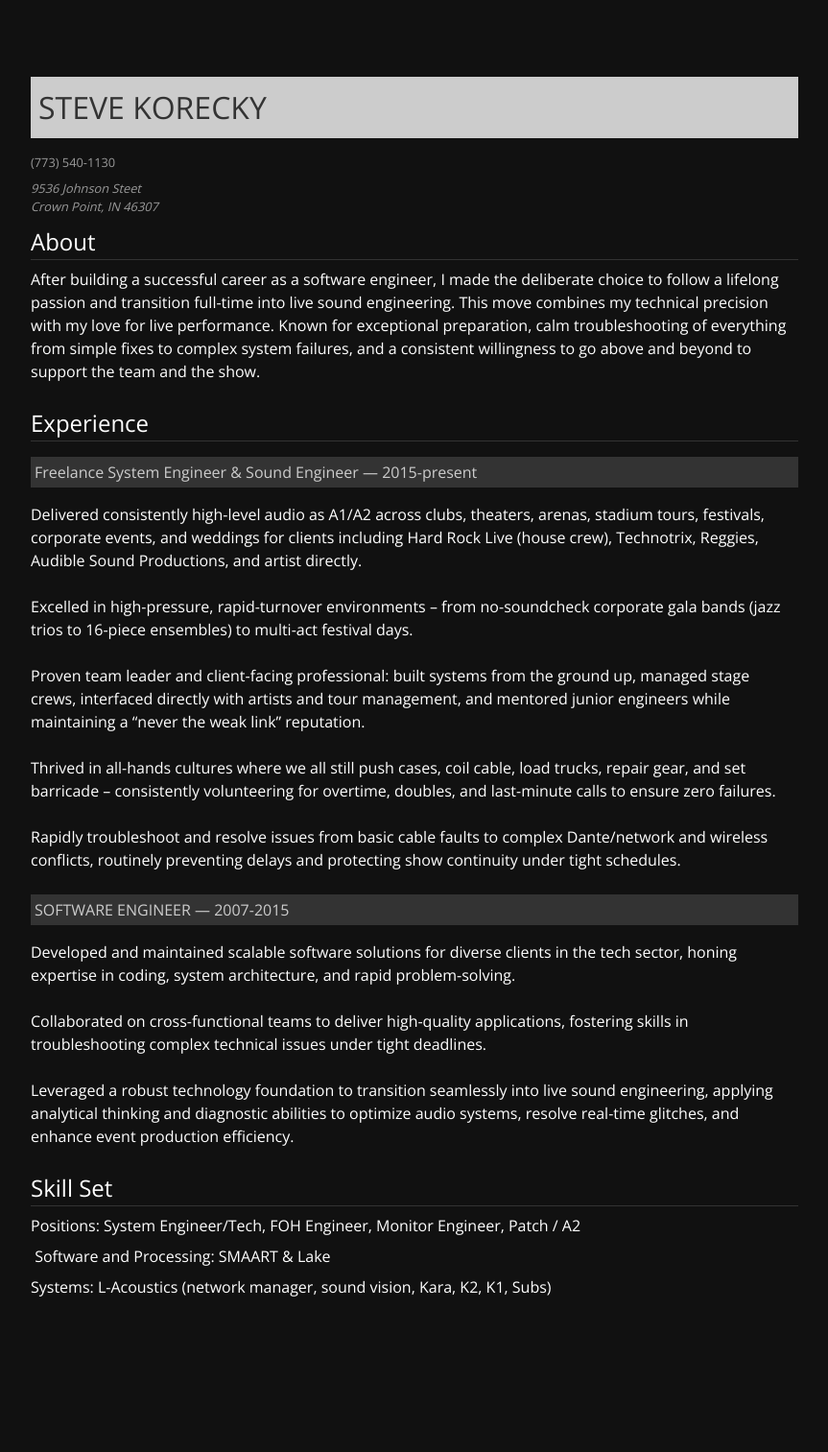
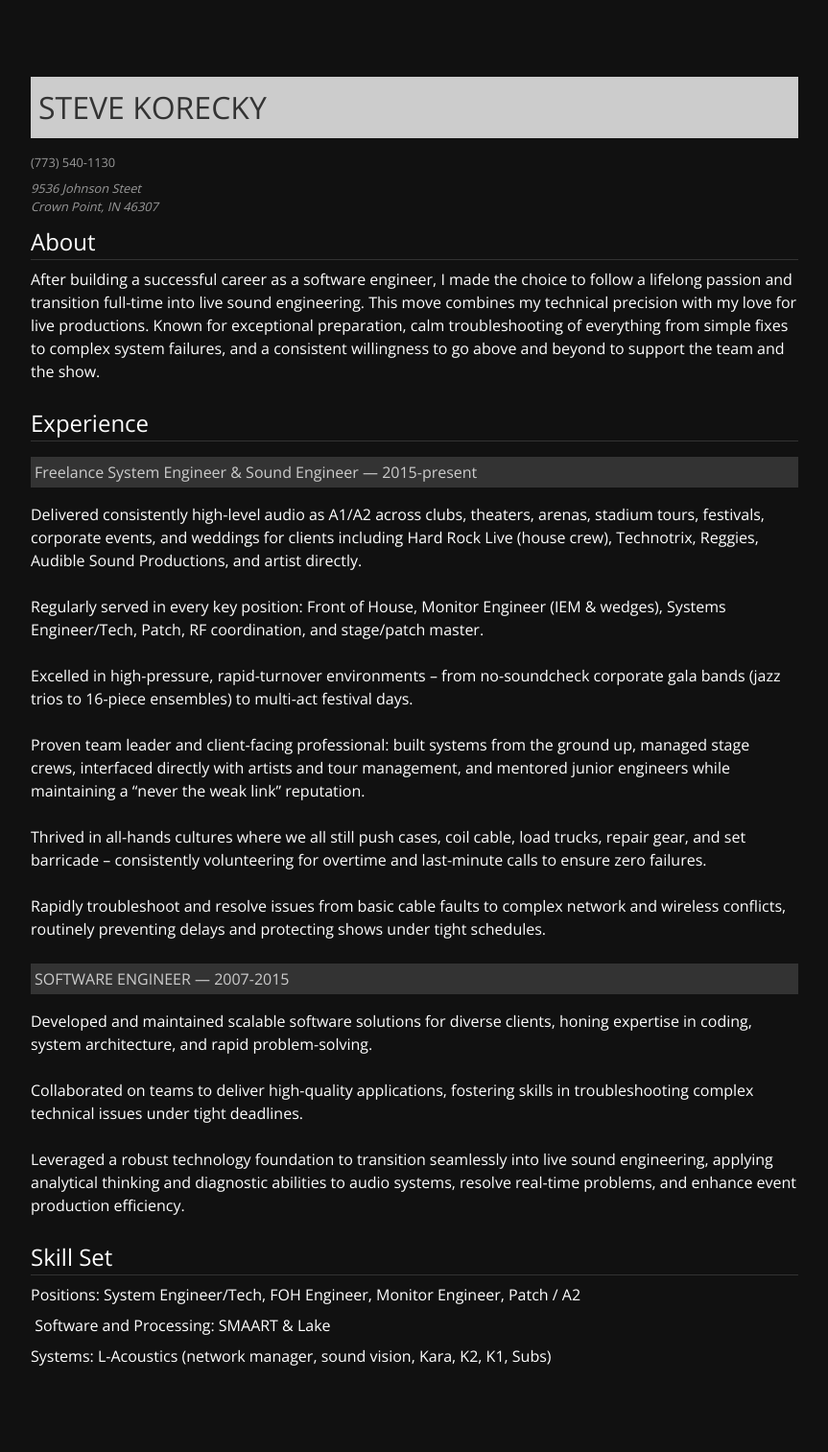
Before and after one commit to skorecky/skorecky.github.io, a Jekyll site: the page built from resume.html, in a window 1280 px wide. Shown: the whole page at 96% size, without its empty margins (208-1071 px from the left). Built offline with Jekyll 4.4.1, drawn with Linux system fonts in a browser that asks for light colours; before the commit the page ends 1441 px from its top, so only the background shows below that.

Commit message:
resume updates

```diff
--- a/resume.html
+++ b/resume.html
@@ -7,26 +7,26 @@ layout: default
   <address>9536 Johnson Steet <br/>Crown Point, IN 46307</address>
   <h2>About</h2>
   <p>
-    After building a successful career as a software engineer,
-    I made the deliberate choice to follow a lifelong passion and transition
-    full-time into live sound engineering. This move combines my technical
-    precision with my love for live performance. Known for exceptional
-    preparation, calm troubleshooting of everything from simple fixes to complex
-    system failures, and a consistent willingness to go above and beyond to
-    support the team and the show.
+    After building a successful career as a software engineer, I made the choice
+    to follow a lifelong passion and transition full-time into live sound
+    engineering. This move combines my technical precision with my love for live
+    productions. Known for exceptional preparation, calm troubleshooting of
+    everything from simple fixes to complex system failures, and a consistent
+    willingness to go above and beyond to support the team and the show.
   </p>
   <h2>Experience</h2>
   <h3>Freelance System Engineer &amp; Sound Engineer &mdash; 2015-present</h3>
   <p>Delivered consistently high-level audio as A1/A2 across clubs, theaters, arenas, stadium tours, festivals, corporate events, and weddings for clients including Hard Rock Live (house crew), Technotrix, Reggies, Audible Sound Productions, and artist directly.</p>
+  <p>Regularly served in every key position: Front of House, Monitor Engineer (IEM & wedges), Systems Engineer/Tech, Patch, RF coordination, and stage/patch master.</p>
   <p>Excelled in high-pressure, rapid-turnover environments – from no-soundcheck corporate gala bands (jazz trios to 16-piece ensembles) to multi-act festival days.</p>
   <p>Proven team leader and client-facing professional: built systems from the ground up, managed stage crews, interfaced directly with artists and tour management, and mentored junior engineers while maintaining a “never the weak link” reputation.</p>
-  <p>Thrived in all-hands cultures where we all still push cases, coil cable, load trucks, repair gear, and set barricade – consistently volunteering for overtime, doubles, and last-minute calls to ensure zero failures.</p>
-  <p>Rapidly troubleshoot and resolve issues from basic cable faults to complex Dante/network and wireless conflicts, routinely preventing delays and protecting show continuity under tight schedules.</p>
+  <p>Thrived in all-hands cultures where we all still push cases, coil cable, load trucks, repair gear, and set barricade – consistently volunteering for overtime and last-minute calls to ensure zero failures.</p>
+  <p>Rapidly troubleshoot and resolve issues from basic cable faults to complex network and wireless conflicts, routinely preventing delays and protecting shows under tight schedules.</p>
 
   <h3>SOFTWARE ENGINEER &mdash; 2007-2015</h3>
-  <p>Developed and maintained scalable software solutions for diverse clients in the tech sector, honing expertise in coding, system architecture, and rapid problem-solving.</p>
-  <p>Collaborated on cross-functional teams to deliver high-quality applications, fostering skills in troubleshooting complex technical issues under tight deadlines.</p>
-  <p>Leveraged a robust technology foundation to transition seamlessly into live sound engineering, applying analytical thinking and diagnostic abilities to optimize audio systems, resolve real-time glitches, and enhance event production efficiency.</p>
+  <p>Developed and maintained scalable software solutions for diverse clients, honing expertise in coding, system architecture, and rapid problem-solving.</p>
+  <p>Collaborated on teams to deliver high-quality applications, fostering skills in troubleshooting complex technical issues under tight deadlines.</p>
+  <p>Leveraged a robust technology foundation to transition seamlessly into live sound engineering, applying analytical thinking and diagnostic abilities to audio systems, resolve real-time problems, and enhance event production efficiency.</p>
 
   <h2>Skill Set</h2>
   <ul>
```
